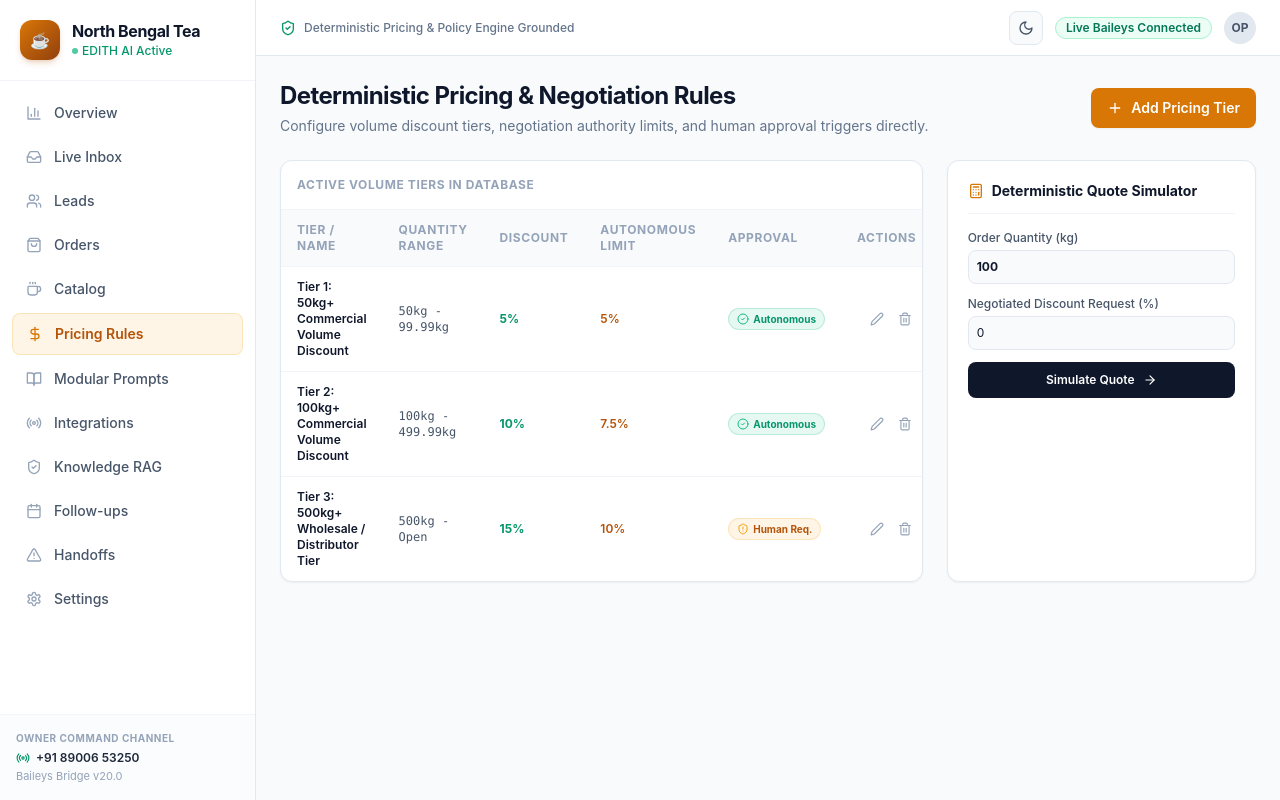
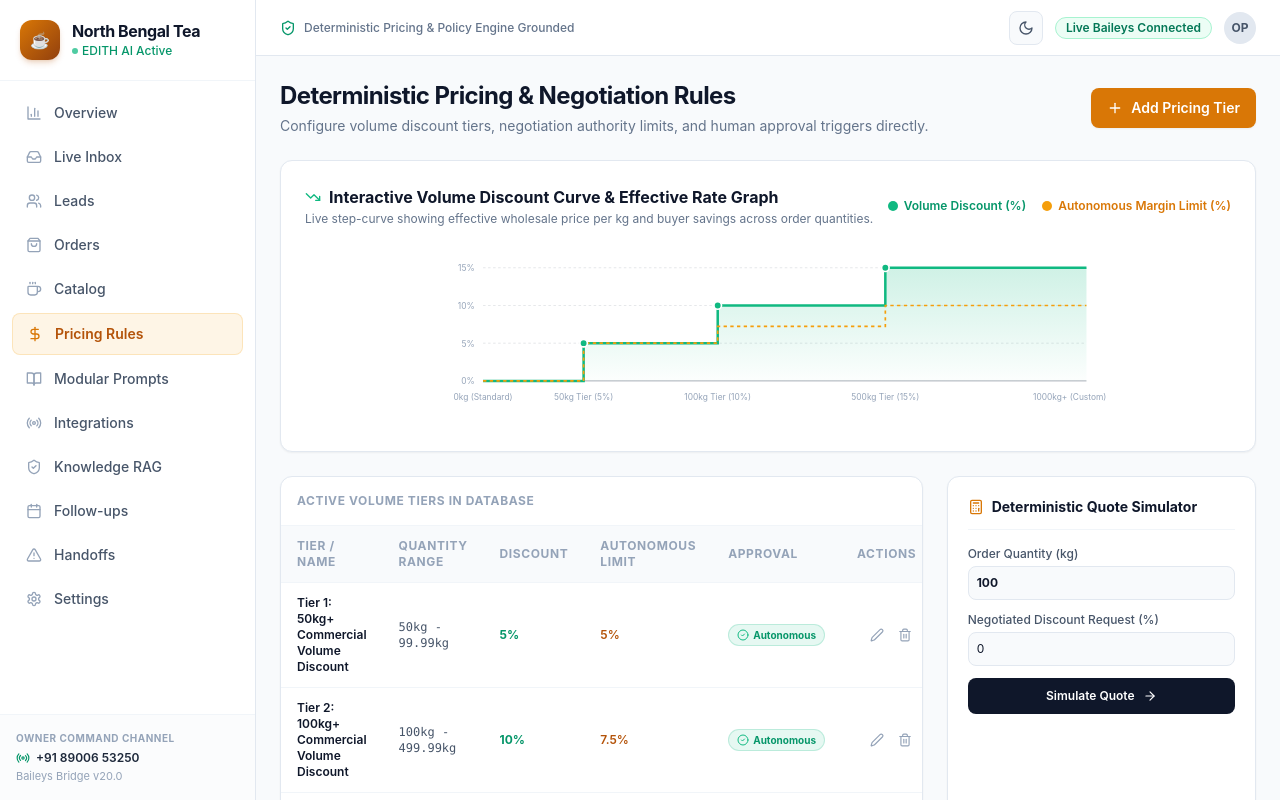
Before and after one commit to naborajs/wb-agent, a Next.js app in the folder dashboard/: page /pricing in a window 1280 px wide. Built offline with nearby package versions, Linux system fonts and the light colour scheme; no server answers.

Commit message:
feat(dashboard): add interactive SVG Volume Discount Curve graph to pricing rules page

```diff
--- a/dashboard/app/pricing/page.tsx
+++ b/dashboard/app/pricing/page.tsx
@@ -12,6 +12,9 @@ import {
   Trash2,
   Save,
   X,
+  TrendingDown,
+  BarChart3,
+  PieChart as PieIcon,
 } from "lucide-react";
 
 interface PricingRule {
@@ -215,6 +218,88 @@ export default function PricingRulesPage() {
           <Plus className="w-4 h-4" />
           Add Pricing Tier
         </button>
+      </div>
+
+      {/* Visual Volume Discount Curve & Margin Graph */}
+      <div className="bg-white dark:bg-slate-900 rounded-xl border border-slate-200 dark:border-slate-800 p-6 shadow-sm space-y-4">
+        <div className="flex flex-col sm:flex-row sm:items-center justify-between gap-3">
+          <div>
+            <h3 className="font-bold text-slate-900 dark:text-white flex items-center gap-2">
+              <TrendingDown className="w-4 h-4 text-emerald-500" />
+              Interactive Volume Discount Curve & Effective Rate Graph
+            </h3>
+            <p className="text-xs text-slate-500 dark:text-slate-400 mt-0.5">
+              Live step-curve showing effective wholesale price per kg and buyer savings across order quantities.
+            </p>
+          </div>
+          <div className="flex items-center gap-4 text-xs font-semibold">
+            <span className="inline-flex items-center gap-1.5 text-emerald-600 dark:text-emerald-400">
+              <span className="w-2.5 h-2.5 rounded-full bg-emerald-500" /> Volume Discount (%)
+            </span>
+            <span className="inline-flex items-center gap-1.5 text-amber-600 dark:text-amber-400">
+              <span className="w-2.5 h-2.5 rounded-full bg-amber-500" /> Autonomous Margin Limit (%)
+            </span>
+          </div>
+        </div>
+
+        {/* SVG Step Curve Graph */}
+        <div className="relative pt-2">
+          <svg viewBox="0 0 800 210" className="w-full h-44 overflow-visible">
+            {/* Grid lines */}
+            <line x1="60" y1="20" x2="780" y2="20" stroke="#334155" strokeWidth="0.5" strokeDasharray="3 3" opacity="0.3" />
+            <line x1="60" y1="65" x2="780" y2="65" stroke="#334155" strokeWidth="0.5" strokeDasharray="3 3" opacity="0.3" />
+            <line x1="60" y1="110" x2="780" y2="110" stroke="#334155" strokeWidth="0.5" strokeDasharray="3 3" opacity="0.3" />
+            <line x1="60" y1="155" x2="780" y2="155" stroke="#334155" strokeWidth="1" opacity="0.5" />
+
+            {/* Y Axis Labels */}
+            <text x="50" y="24" textAnchor="end" fill="#94a3b8" fontSize="10">15%</text>
+            <text x="50" y="69" textAnchor="end" fill="#94a3b8" fontSize="10">10%</text>
+            <text x="50" y="114" textAnchor="end" fill="#94a3b8" fontSize="10">5%</text>
+            <text x="50" y="159" textAnchor="end" fill="#94a3b8" fontSize="10">0%</text>
+
+            {/* Volume Shaded Area */}
+            <polygon
+              points="60,155 180,155 180,110 340,110 340,65 540,65 540,20 780,20 780,155"
+              fill="url(#discountGradient)"
+              opacity="0.25"
+            />
+            <defs>
+              <linearGradient id="discountGradient" x1="0" y1="0" x2="0" y2="1">
+                <stop offset="0%" stopColor="#10b981" stopOpacity="0.8" />
+                <stop offset="100%" stopColor="#10b981" stopOpacity="0.05" />
+              </linearGradient>
+            </defs>
+
+            {/* Step Line for Volume Discount */}
+            <polyline
+              points="60,155 180,155 180,110 340,110 340,65 540,65 540,20 780,20"
+              fill="none"
+              stroke="#10b981"
+              strokeWidth="3"
+            />
+
+            {/* Autonomous Limit Line */}
+            <polyline
+              points="60,155 180,155 180,110 340,110 340,90 540,90 540,65 780,65"
+              fill="none"
+              stroke="#f59e0b"
+              strokeWidth="2"
+              strokeDasharray="4 4"
+            />
+
+            {/* Data Points */}
+            <circle cx="180" cy="110" r="4.5" fill="#10b981" stroke="#ffffff" strokeWidth="2" />
+            <circle cx="340" cy="65" r="4.5" fill="#10b981" stroke="#ffffff" strokeWidth="2" />
+            <circle cx="540" cy="20" r="4.5" fill="#10b981" stroke="#ffffff" strokeWidth="2" />
+
+            {/* X Axis Labels */}
+            <text x="60" y="178" textAnchor="middle" fill="#94a3b8" fontSize="10">0kg (Standard)</text>
+            <text x="180" y="178" textAnchor="middle" fill="#94a3b8" fontSize="10">50kg Tier (5%)</text>
+            <text x="340" y="178" textAnchor="middle" fill="#94a3b8" fontSize="10">100kg Tier (10%)</text>
+            <text x="540" y="178" textAnchor="middle" fill="#94a3b8" fontSize="10">500kg Tier (15%)</text>
+            <text x="760" y="178" textAnchor="middle" fill="#94a3b8" fontSize="10">1000kg+ (Custom)</text>
+          </svg>
+        </div>
       </div>
 
       <div className="grid grid-cols-1 lg:grid-cols-3 gap-6">
```
